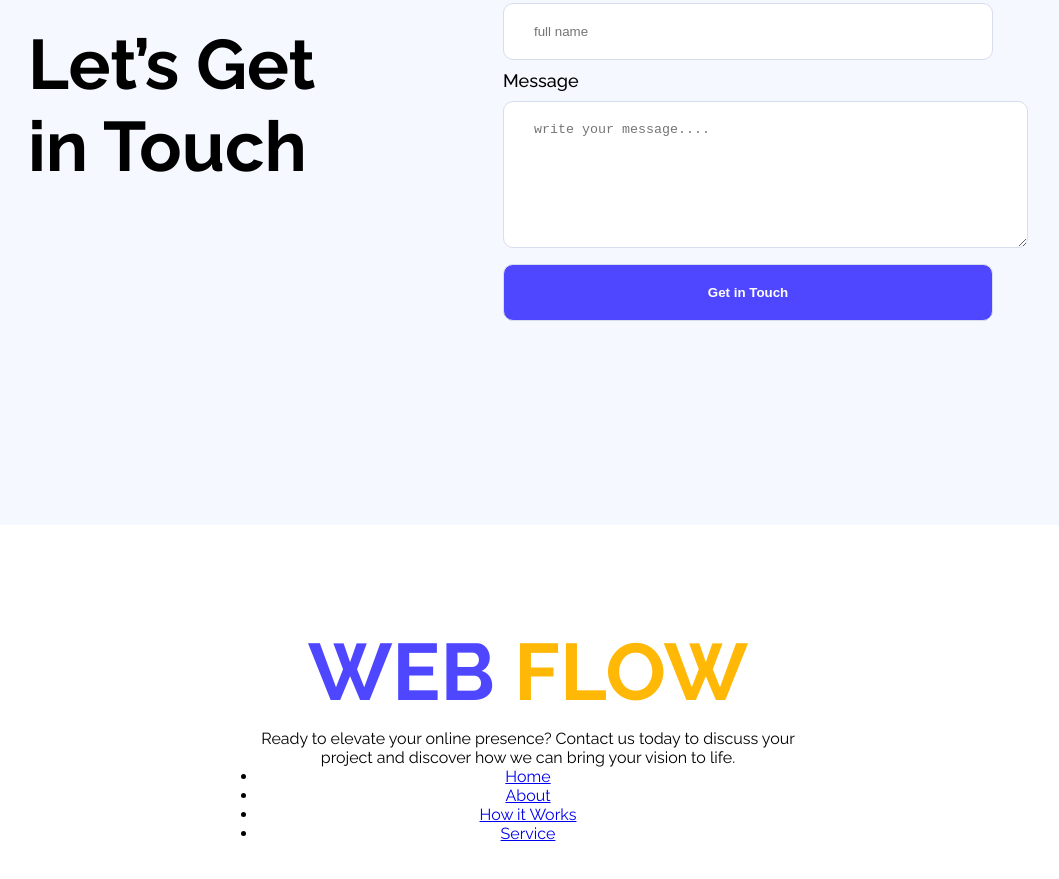
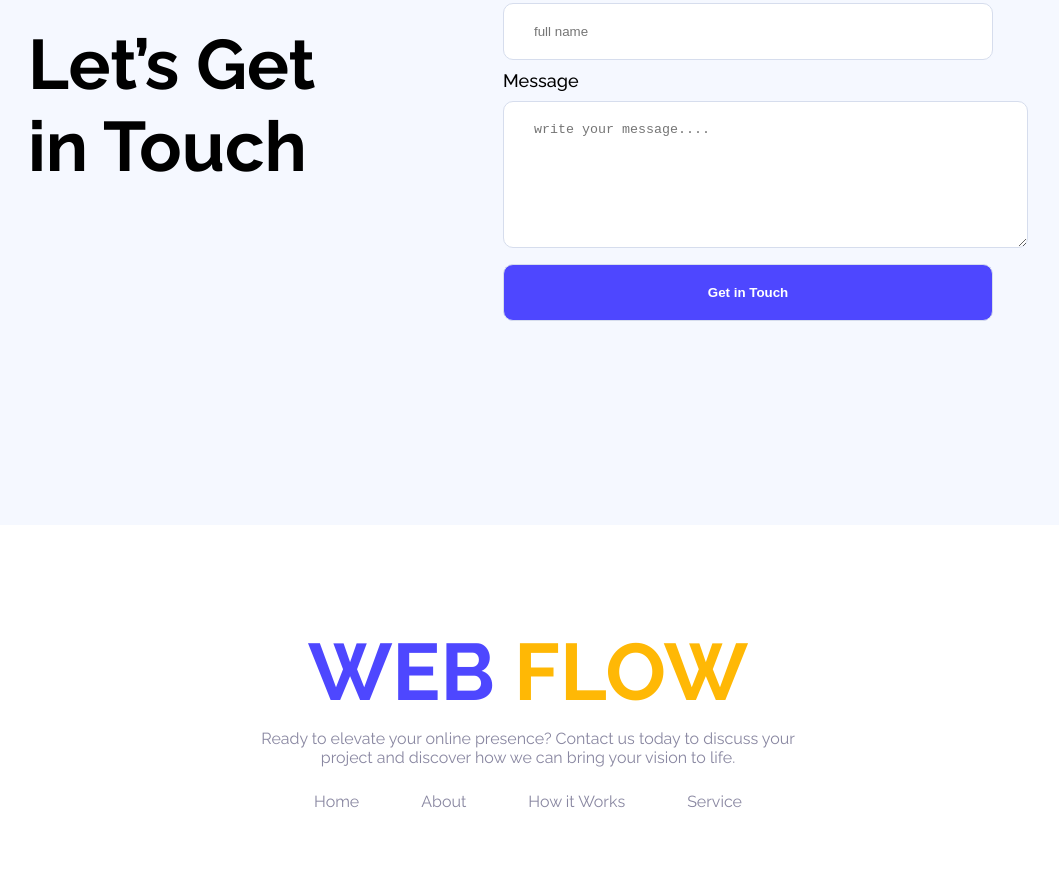
Before and after one commit to devShuvo25/B12A01-resources, a plain HTML site: page index.html in a window 1280 px wide. Shown: the part 2828-3707 px from the top of the page, without its empty margins (112-1171 px from the left). Drawn offline with Linux system fonts and the light colour scheme.

Commit message:
Footer styles added

```diff
--- a/index.html
+++ b/index.html
@@ -144,7 +144,7 @@
          <!-- Footer section starts from here -->
          <h1>web <span>flow</span></h1>
          <p>Ready to elevate your online presence? Contact us today to discuss your project and discover how we can bring your vision to life.</p>
-         <ul>
+         <ul class="display-flx-space-aroud">
             <li><a href="#">Home</a></li>
             <li><a href="#">About</a></li>
             <li><a href="#">How it Works</a></li>
--- a/style/style.css
+++ b/style/style.css
@@ -218,3 +218,17 @@ footer h1{
   font-weight: bold;
   margin-bottom: 10px;
 }
+footer p{
+color: var(--mini-text-color);
+}
+/* footer nav bar styling start from here */
+footer ul{
+  margin:25px;
+}
+footer ul li{
+  list-style: none;
+}
+footer ul li a{
+  text-decoration: none;
+  color: var(--mini-text-color);
+}
```
